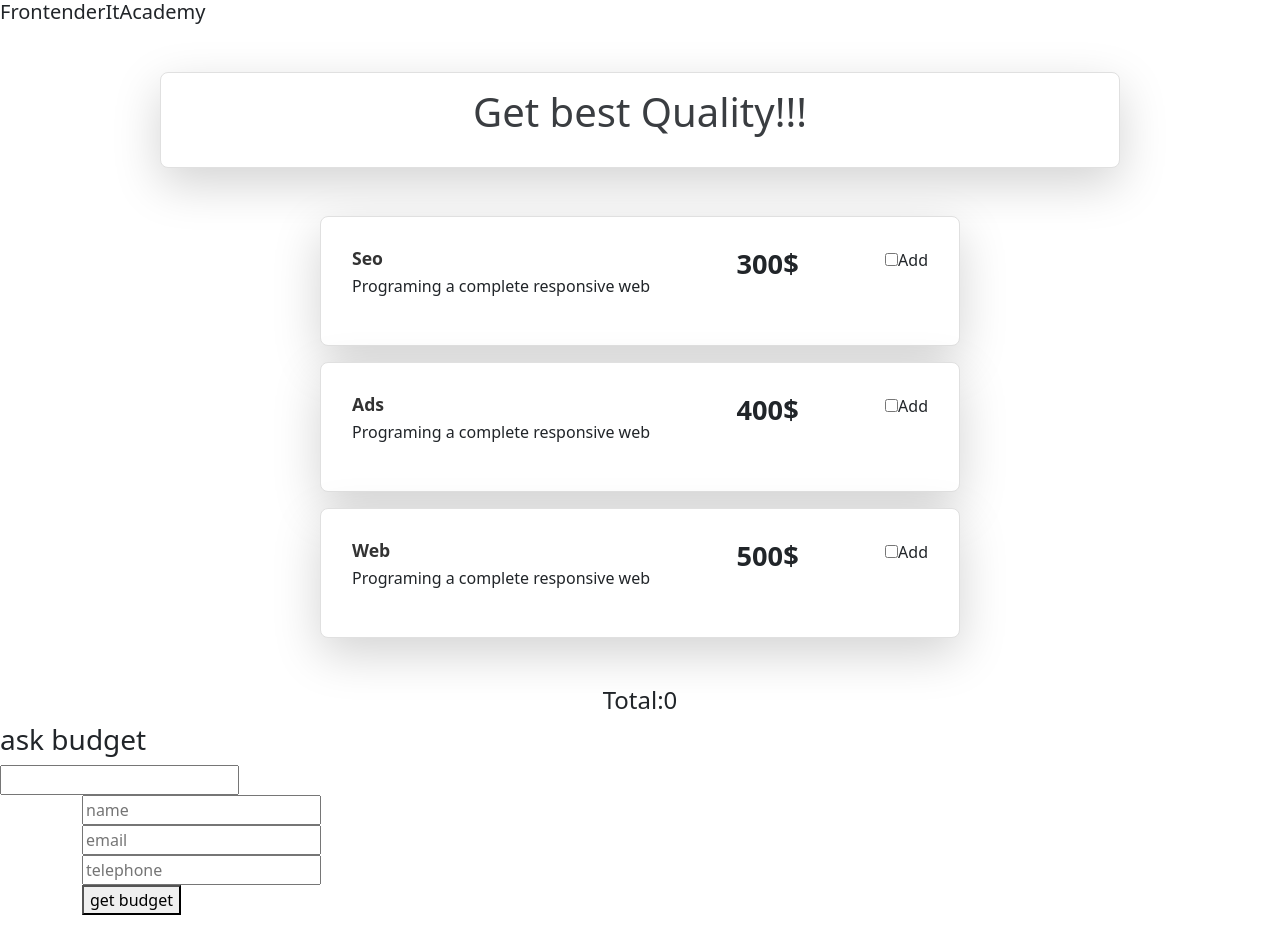
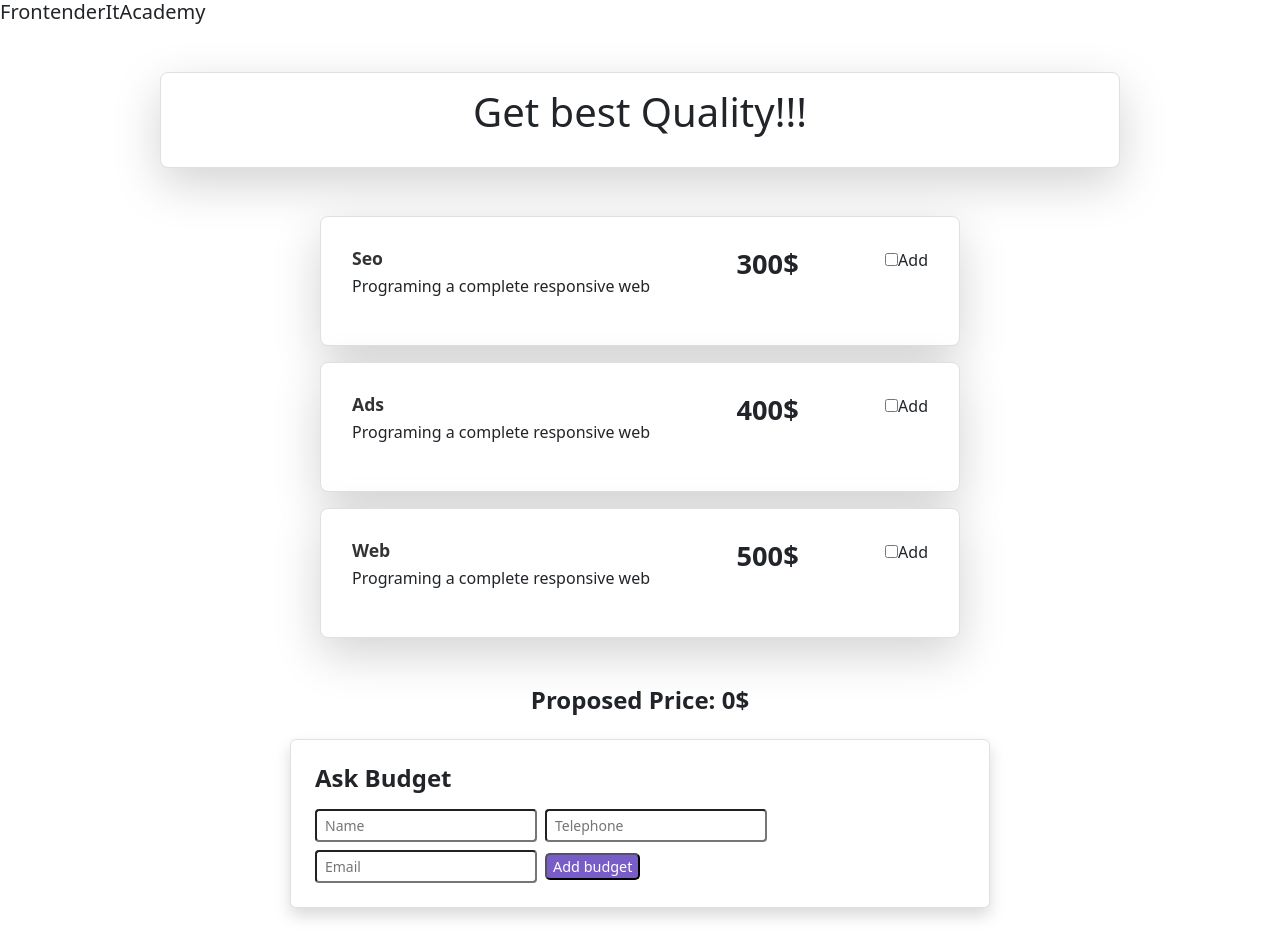
Before and after one commit to RonniedeTal/s6-presupostos-react, a React (Vite) app: page /home in a window 1280 px wide. Shown: the top 952 px of the page. Before the commit the page ends 915 px from the top, so only its background shows below. Built offline with nearby package versions, Linux system fonts and the light colour scheme.

Commit message:
styling using bootstrap

```diff
--- a/src/assets/components/User-form/UserForm.css
+++ b/src/assets/components/User-form/UserForm.css
@@ -0,0 +1,7 @@
+.btn-budget{
+
+        background-color: rgb(120, 93, 200);
+        border-radius: 5px;
+
+        color:white;
+}
--- a/src/assets/components/User-form/UserForm.jsx
+++ b/src/assets/components/User-form/UserForm.jsx
@@ -1,62 +1,125 @@
-import React, { useState } from 'react'
+import React, { useState } from "react";
+import "../User-form/UserForm.css";
 
 function UserForm(props) {
+  const [nameValue, setNameValue] = useState("");
+  const [emailValue, setEmailValue] = useState("");
+  const [telephoneValue, setTelephoneValue] = useState("");
 
-    const [nameValue, setNameValue]=useState("")
-    const [emailValue, setEmailValue]=useState("")
-    const [telephoneValue, setTelephoneValue]=useState("")
+  const handleNameChange = (e) => {
+    setNameValue(e.target.value.toUpperCase());
+  };
 
-    const handleNameChange=(e)=>{
-        setNameValue(e.target.value.toUpperCase())
-    }
-    const handleEmailChange=(e)=>{
-        setEmailValue(e.target.value)
+  const handleEmailChange = (e) => {
+    setEmailValue(e.target.value);
+  };
+
+  const handleTelephoneChange = (e) => {
+    setTelephoneValue(e.target.value);
+  };
+
+  const handleSubmit = (e) => {
+    e.preventDefault();
+
+    const existingUserIndex = props.user.findIndex(
+      (user) => user.name === nameValue
+    );
+
+    const newService = props.service.join(", ");
+    const newLanguages = props.numLanguages;
+    const newTotal = props.total;
+
+    if (existingUserIndex !== -1) {
+      const updatedUsers = props.user.map((user, index) => {
+        if (index === existingUserIndex) {
+          const existingServices = user.service
+            ? user.service.split(", ").map((s) => s.trim())
+            : [];
+          const allServices = [...existingServices, newService].filter(Boolean);
+
+          return {
+            ...user,
+            service: [...new Set(allServices)].join(", "),
+            languages:
+              newLanguages !== undefined ? newLanguages : user.languages,
+            total: (parseFloat(user.total) || 0) + (parseFloat(newTotal) || 0),
+          };
+        }
+        return user;
+      });
+      props.setUser(updatedUsers);
+    } else {
+      const newUser = {
+        name: nameValue,
+        email: emailValue,
+        telephone: telephoneValue,
+        service: newService,
+        languages: newLanguages,
+        total: newTotal,
+      };
+      props.setUser([...props.user, newUser]);
     }
 
+    console.log(props.user);
+    setNameValue("");
+    setEmailValue("");
+    setTelephoneValue("");
+  };
 
-    const handleTelephoneChange=(e)=>{
-        setTelephoneValue(e.target.value)
-    }
+  return (
+    <div className="container mt-4">
+      <div
+        className="card shadow p-4 rounded mx-auto"
+        style={{
+          maxWidth: "700px",
+          fontSize: "0.9rem",
+          minHeight: "100px",
+          display: "flex",
+          justifyContent: "center",
+        }}
+      >
+        <form onSubmit={handleSubmit}>
+          <h4 className="mb-3 fw-semibold">Ask Budget</h4>
+          <div className="d-flex align-items-center gap-2 flex-wrap">
+            <input
+              type="text"
+              className="form-control-sm"
+              style={{ minWidth: "200px" }}
+              placeholder="Name"
+              value={nameValue}
+              onChange={handleNameChange}
+              required
+              minLength={3}
+            />
+            <input
+              type="text"
+              className="form-control-sm"
+              style={{ minWidth: "200px" }}
+              placeholder="Telephone"
+              value={telephoneValue}
+              onChange={handleTelephoneChange}
+              required
+              minLength={9}
+              maxLength={9}
+            />
+            <input
+              type="email"
+              className="form-control-sm"
+              style={{ minWidth: "200px" }}
+              placeholder="Email"
+              value={emailValue}
+              onChange={handleEmailChange}
+              required
+            />
 
-    const handleSubmit=(e)=>{
-        e.preventDefault()
-
-        const newUser={
-            name:nameValue,
-            email:emailValue,
-            telephone:telephoneValue,
-            service:props.service.join(", "),
-            total:props.total
-
-        }
-        // const clone=JSON.parse(JSON.stringify(props.user))
-        // clone.push(newUser)
-        // props.setUser(clone)
-        props.setUser([...props.user, newUser])
-        console.log(newUser);
-
-}
-  return (
-    <div className='user-form container'>
-        <form onSubmit={handleSubmit}>
-            <div>
-
-                <input type="text" name='name' value={nameValue} onChange={handleNameChange} placeholder='name'/>
-            </div>
-
-            <div>
-
-                <input type="text" name="email" value={emailValue} onChange={handleEmailChange} placeholder='email'/>
-            </div>
-
-            <div>
-                <input type="text" name="telephone" placeholder='telephone'  value={telephoneValue} onChange={handleTelephoneChange}/>
-            </div>
-
-            <button>get budget</button>
+            <button type="submit" className="btn-budget">
+              Add budget{" "}
+            </button>
+          </div>
         </form>
+      </div>
     </div>
-  )
+  );
 }
 
-export default UserForm
+export default UserForm;
--- a/src/assets/components/adding-component/AddsComponent.jsx
+++ b/src/assets/components/adding-component/AddsComponent.jsx
@@ -1,32 +1,66 @@
-import React from 'react'
+import React from "react";
+import ShowUsers from "../showUsers/ShowUsers";
+import UserForm from "../User-form/UserForm";
 
 function AddsComponent(props) {
   return (
     <div>
-        <span> <input type="checkbox" checked={props.check}  onChange={props.handleCheckOnchange} onClick={props.HandleShowing} value={props.id}/>Add</span>
+      <div>
+        <span>
+          {" "}
+          <input
+            type="checkbox"
+            checked={props.check}
+            onChange={props.handleCheckOnchange}
+            onClick={props.HandleShowing}
+            value={props.id}
+          />
+          Add
+        </span>
         {props.isAddContentShowing ? (
-  <div className='container'>
+          <div className="container">
             <div className="counter-row">
               <span>Pages:</span>
               <div className="counter-controls">
-        <button className="counter-button" onClick={props.handleDecrease}>➖</button>
+                <button
+                  className="counter-button"
+                  onClick={props.handleDecrease}
+                >
+                  ➖
+                </button>
                 <span className="counter-value">{props.numPages}</span>
-        <button className="counter-button" onClick={props.handleIncrease}>➕</button>
+                <button
+                  className="counter-button"
+                  onClick={props.handleIncrease}
+                >
+                  ➕
+                </button>
               </div>
             </div>
 
             <div className="counter-row">
               <span>Languages:</span>
               <div className="counter-controls">
-        <button className="counter-button" onClick={props.handleLanguagesDecrease}>➖</button>
+                <button
+                  className="counter-button"
+                  onClick={props.handleLanguagesDecrease}
+                >
+                  ➖
+                </button>
                 <span className="counter-value">{props.numLanguages}</span>
-        <button className="counter-button" onClick={props.handleLanguagesIncrease}>➕</button>
+                <button
+                  className="counter-button"
+                  onClick={props.handleLanguagesIncrease}
+                >
+                  ➕
+                </button>
               </div>
             </div>
           </div>
-):null}
+        ) : null}
       </div>
-  )
+    </div>
+  );
 }
 
-export default AddsComponent
+export default AddsComponent;
--- a/src/assets/components/cardComponent/CardComponent.jsx
+++ b/src/assets/components/cardComponent/CardComponent.jsx
@@ -1,22 +1,19 @@
-import React, { useEffect, useState } from 'react';
-import './CardComponent.css';
-import AddsComponent from '../adding-component/AddsComponent';
-
-
-
+import React, { useEffect, useState } from "react";
+import "./CardComponent.css";
+import AddsComponent from "../adding-component/AddsComponent";
+import UserForm from "../User-form/UserForm";
+import ShowUsers from "../showUsers/ShowUsers";
 
 function CardComponent(props) {
-  const [check, setCheck]=useState(false)
-  const [isAddContentShowing, setIsAddContentShowing]=useState(false)
-  const [numPages, setNumPages ]=useState(1)
-  const [numLanguages, setNumLanguages]=useState(1)
-
-console.log();
+  const [check, setCheck] = useState(false);
+  const [isAddContentShowing, setIsAddContentShowing] = useState(false);
+  const [numPages, setNumPages] = useState(1);
+  const [numLanguages, setNumLanguages] = useState(1);
+  console.log(numLanguages);
 
   const handleCheckOnchange = (e) => {
     const isChecked = e.target.checked;
     setCheck(isChecked);
-
 
     const basePrice = Number(props.priceContent);
     const extras = (numPages - 1 + numLanguages - 1) * 30;
@@ -26,7 +23,6 @@ console.log();
       props.handleSelectionChange(isChecked, subtotal, props.h4Content);
     }
     console.log(props.h4Content);
-
   };
 
   const HandleShowing = () => {
@@ -42,31 +38,28 @@ console.log();
     setIsAddContentShowing(getShowingValue);
   };
 
-  const handleIncrease=()=>{
-
-    setNumPages(numPages+1);
+  const handleIncrease = () => {
+    setNumPages(numPages + 1);
     props.addToTotal(30);
-
   };
-  const handleDecrease=()=> {
+  const handleDecrease = () => {
     if (numPages > 1) {
-      setNumPages(numPages-1);
+      setNumPages(numPages - 1);
       props.addToTotal(-30);
     }
   };
-  const handleLanguagesIncrease=()=>{
-    setNumLanguages(numLanguages+1);
+  const handleLanguagesIncrease = () => {
+    setNumLanguages(numLanguages + 1);
     props.addToTotal(30);
   };
 
-  const handleLanguagesDecrease =()=>{
+  const handleLanguagesDecrease = () => {
     if (numLanguages > 1) {
-      setNumLanguages(numLanguages-1);
+      setNumLanguages(numLanguages - 1);
       props.addToTotal(-30);
     }
   };
   return (
-
     <div className="card w-50 mt-3 mx-auto shadow-lg">
       <div className="card-body inner-card">
         <div className="text-content">
@@ -74,6 +67,7 @@ console.log();
           <p>{props.pContent}</p>
         </div>
         <h3 className="price">{props.priceContent}$</h3>
+
         <AddsComponent
           check={check}
           setCheck={setCheck}
@@ -89,20 +83,12 @@ console.log();
           setNumLanguages={setNumLanguages}
           isAddContentShowing={isAddContentShowing}
           setIsAddContentShowing={setIsAddContentShowing}
-
-
         />
- {/* <BudgetSelection price={price}/> */}
-
       </div>
-
-
-
+      <div style={{ display: "none" }}>
+        <ShowUsers numPages={numPages} numLanguages={numLanguages} />
       </div>
-
-
-
-
+    </div>
   );
 }
 
--- a/src/assets/components/searchBar-component/SearchBar.jsx
+++ b/src/assets/components/searchBar-component/SearchBar.jsx
@@ -1,18 +1,21 @@
-import React, { useState } from 'react'
+import React, { useState } from "react";
 
 function SearchBar(props) {
+  // const [searchValue, setSearchValue]=useState("")
 
-    // const [searchValue, setSearchValue]=useState("")
-
-    const handleSearch=(e)=>{
-       props.setSearchValue(e.target.value.toUpperCase())
-    }
+  const handleSearch = (e) => {
+    props.setSearchValue(e.target.value.toUpperCase());
+  };
   return (
     <div>
-      <h3>ask budget</h3>
-      <input type="text" value={props.searchValue} onChange={handleSearch}/>
+      <input
+        type="text"
+        value={props.searchValue}
+        onChange={handleSearch}
+        placeholder="find by name"
+      />
     </div>
-  )
+  );
 }
 
-export default SearchBar
+export default SearchBar;
--- a/src/assets/components/showUsers/ShowUsers.jsx
+++ b/src/assets/components/showUsers/ShowUsers.jsx
@@ -1,60 +1,67 @@
-import React, { useState } from 'react'
-import users from "../../users.json"
-import UserForm from '../User-form/UserForm'
-import SearchBar from '../searchBar-component/SearchBar'
-import CardComponent from '../cardComponent/CardComponent'
-import BudgetSelection from '../../section/budgetsChooseSection/BudgetSelection'
+import React, { useState } from "react";
+import users from "../../users.json";
+import UserForm from "../User-form/UserForm";
+import SearchBar from "../searchBar-component/SearchBar";
+import CardComponent from "../cardComponent/CardComponent";
+import BudgetSelection from "../../section/budgetsChooseSection/BudgetSelection";
 function ShowUsers(props) {
-
-    const [user, setUser]=useState(users)
-    const [searchValue, setSearchValue]=useState("")
+  const [user, setUser] = useState(users);
+  const [searchValue, setSearchValue] = useState("");
   // const [selectedService, setSelectedService]=useState(null)
   // console.log(selectedService, setSelectedService);
 
-
   return (
     <div>
-
       <div>
-            { user
-            .filter((eachUser)=>{
-             return eachUser.name.startsWith(searchValue)
-            })
-            .map((eachUser, i)=>{
-             return(
-                 <div key={i}>
-                 <p>{eachUser.name}</p>
-
-                 <p>{eachUser.email}</p>
-                 <p>{eachUser.telephone}</p>
-                 <p>{props.h4Content}</p>
-                 <p>{eachUser.totalPrice}</p>
-                 <p>Services: {eachUser.service}</p>
-                 <p>total: {eachUser.total}</p>
-                 </div>
-
-             )
-
-
-             })}
-
-        </div>
-
-
-        <SearchBar searchValue={searchValue} setSearchValue={setSearchValue}/>
         <UserForm
           user={user}
           setUser={setUser}
           service={props.service}
           total={props.total}
+          numLanguages={props.numLanguages}
+          numPages={props.numPages}
+        />
+      </div>
+      <div className="fw-bold text-center mt-5">
+        <h4>Budgets Running:</h4>
+        <SearchBar searchValue={searchValue} setSearchValue={setSearchValue} />
+      </div>
+      <div>
+        {user
+          .filter((eachUser) => {
+            return eachUser.name.startsWith(searchValue);
+          })
+          .map((eachUser, i) => {
+            return (
+              <div
+                key={i}
+                className="card mt-4 mx-auto shadow p-3 mb-4 bg-body rounded"
+                style={{ maxWidth: "700px", fontSize: "0.9rem" }}
+              >
+                <div className="row g-3 align-items-center">
+                  <div className="col-md-4">
+                    <h5 className="mb-1">{eachUser.name}</h5>
 
-
-
-      />
-
-
+                    <p className="mb-1">{eachUser.email}</p>
+                    <p className="mb-1">{eachUser.telephone}</p>
                   </div>
-  )
+                  <div className="col-md-5">
+                    <p>{props.h4Content}</p>
+                    <p>{eachUser.totalPrice}</p>
+                    <h6 className="fw-bold">Services: {eachUser.service}</h6>
+                  </div>
+                  <div className="col-md-3 text-end">
+                    {/* <p>languages: {eachUser.numLanguages}</p> */}
+                    <h6 className="fw-bold">Total:</h6>
+                    <p className="fs-4 fw-bold text-dark"> {eachUser.total}</p>
+                  </div>
+                </div>
+              </div>
+            );
+          })}
+      </div>
+    </div>
+  );
 }
 
-export default ShowUsers
+export default ShowUsers;
--- a/src/assets/pages/homePage/HomePage.jsx
+++ b/src/assets/pages/homePage/HomePage.jsx
@@ -1,27 +1,20 @@
-import React from 'react'
-import './HomePage.css'
+import React from "react";
+import "./HomePage.css";
 
-import HeaderSection from '../../section/HeaderSection'
-import BudgetSelection from '../../section/budgetsChooseSection/BudgetSelection'
-import UserForm from '../../components/User-form/UserForm'
-import ShowUsers from '../../components/showUsers/ShowUsers'
-import SearchBar from '../../components/searchBar-component/SearchBar'
+import HeaderSection from "../../section/HeaderSection";
+import BudgetSelection from "../../section/budgetsChooseSection/BudgetSelection";
+import UserForm from "../../components/User-form/UserForm";
+import ShowUsers from "../../components/showUsers/ShowUsers";
+import SearchBar from "../../components/searchBar-component/SearchBar";
 
 function HomePage() {
   return (
     <>
-    <HeaderSection />
+      <HeaderSection />
 
-
-    <BudgetSelection />
-
-    {/* <SearchBar /> */}
-
-    {/* <ShowUsers /> */}
-
+      <BudgetSelection />
     </>
-
-  )
+  );
 }
 
-export default HomePage
+export default HomePage;
--- a/src/assets/pages/welcomePage/WelcomePage.jsx
+++ b/src/assets/pages/welcomePage/WelcomePage.jsx
@@ -1,16 +1,19 @@
-import React from 'react'
-import { Link } from 'react-router-dom'
-import './welcomePage.css'
+import React from "react";
+import { Link } from "react-router-dom";
+import "./welcomePage.css";
 
 function WelcomePage() {
   return (
-    <div className='introducing'>
+    <div className="introducing">
+      <h1>Welcome to budgets</h1>
 
-        <h1>Welcome to budgets</h1>
-
-    <Link to={'/home'}><button type="button" className="btn-welcome m-5">go to budgets!!!</button> </Link>
+      <Link to={"/home"}>
+        <button type="button" className="btn-welcome m-5">
+          go to budgets!!!
+        </button>{" "}
+      </Link>
     </div>
-  )
+  );
 }
 
-export default WelcomePage
+export default WelcomePage;
--- a/src/assets/section/budgetsChooseSection/BudgetSelection.jsx
+++ b/src/assets/section/budgetsChooseSection/BudgetSelection.jsx
@@ -1,92 +1,56 @@
-import React, {  useState } from 'react';
-import './BudgetSelection.css';
-import CardComponent from '../../components/cardComponent/CardComponent';
-import dataJson from "../../../Data.json"
-import ShowUsers from '../../components/showUsers/ShowUsers';
-import UserForm from '../../components/User-form/UserForm';
-
-
-
-
+import React, { useState } from "react";
+import "./BudgetSelection.css";
+import CardComponent from "../../components/cardComponent/CardComponent";
+import dataJson from "../../../Data.json";
+import ShowUsers from "../../components/showUsers/ShowUsers";
+import UserForm from "../../components/User-form/UserForm";
 
 function BudgetSelection(props) {
-  const [data, setData]=useState(dataJson)
-  const [total, setTotal]=useState(0);
-  const [service, setService]=useState([])
+  const [data, setData] = useState(dataJson);
+  const [total, setTotal] = useState(0);
+  const [service, setService] = useState([]);
   console.log(total);
-console.log(total,data);
+  console.log(total, data);
 
-
-  const addToTotal=(amount)=>{
-    setTotal(total+amount);
+  const addToTotal = (amount) => {
+    setTotal(total + amount);
   };
 
-
-
-  const handleSelectionChange=(isChecked, subTotal, serviceName) => {
+  const handleSelectionChange = (isChecked, subTotal, serviceName) => {
     if (isChecked) {
-      setTotal(total+subTotal);
-      setService([...service, serviceName])
-    }else{
-      setTotal(total-subTotal)
-      setService(service.filter((name) => name !== serviceName))
+      setTotal(total + subTotal);
+      setService([...service, serviceName]);
+    } else {
+      setTotal(total - subTotal);
+      setService(service.filter((name) => name !== serviceName));
     }
   };
 
-  const handleClick=()=>{
+  const handleClick = () => {
     setTotal(0);
-  }
+  };
 
   return (
     <div className="budget-selection ">
-      {data.map((eachData)=>{
+      {data.map((eachData) => {
         return (
-         <CardComponent key={eachData.id}
+          <CardComponent
+            key={eachData.id}
             h4Content={eachData.service}
             pContent={eachData.content}
             priceContent={eachData.priceContent}
             handleSelectionChange={handleSelectionChange}
             addToTotal={addToTotal}
             handleClick={handleClick}
-      // setSelectedService={setSelectedService}
-      // selectedService={selectedService}
-
-
-
-
           />
-
-
-      )
-
+        );
       })}
 
-    {/* {data.map((eachData)=>{
-      return (
-         <ShowUsers key={eachData.id}
-      h4Content={eachData.service}
-      pContent={eachData.content}
-      priceContent={eachData.priceContent}
-      handleSelectionChange={handleSelectionChange}
-      addToTotal={addToTotal}
-      handleClick={handleClick}
-      // setSelectedService={setSelectedService}
-      // selectedService={selectedService}
-
-
-
-
-    />
-
-      )
-
-      })} */}
-
-      <h4 className='total mt-5' >Total:{total}</h4>
-      <ShowUsers service={service} total={total}/>
-
+      <h4 className="total mt-5 fw-bold">Proposed Price: {total}$</h4>
+      <div>
+        <ShowUsers service={service} total={total} />
       </div>
-
+    </div>
   );
 }
 
```
Also changed, not shown: src/assets/section/HeaderSection.jsx (+11 -11 lines). Lines whose indentation alone changed are shown as unchanged.
